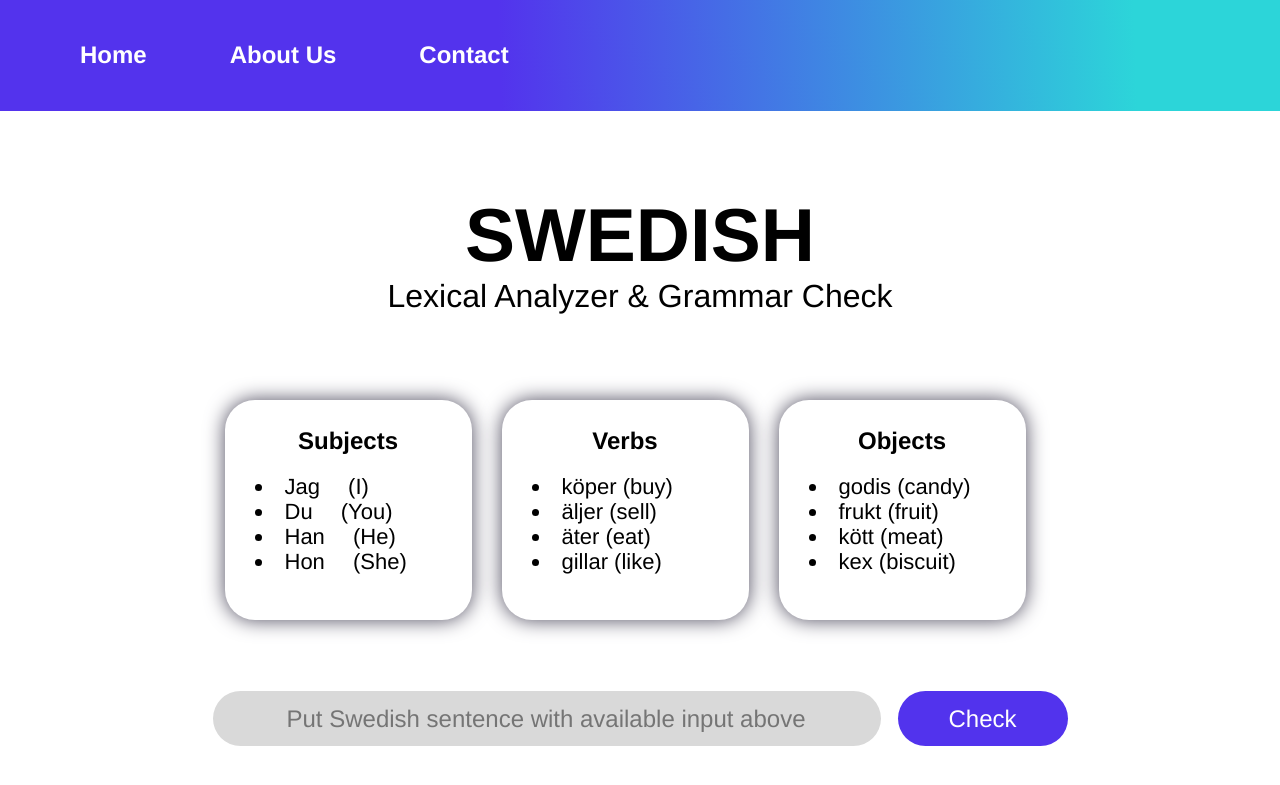
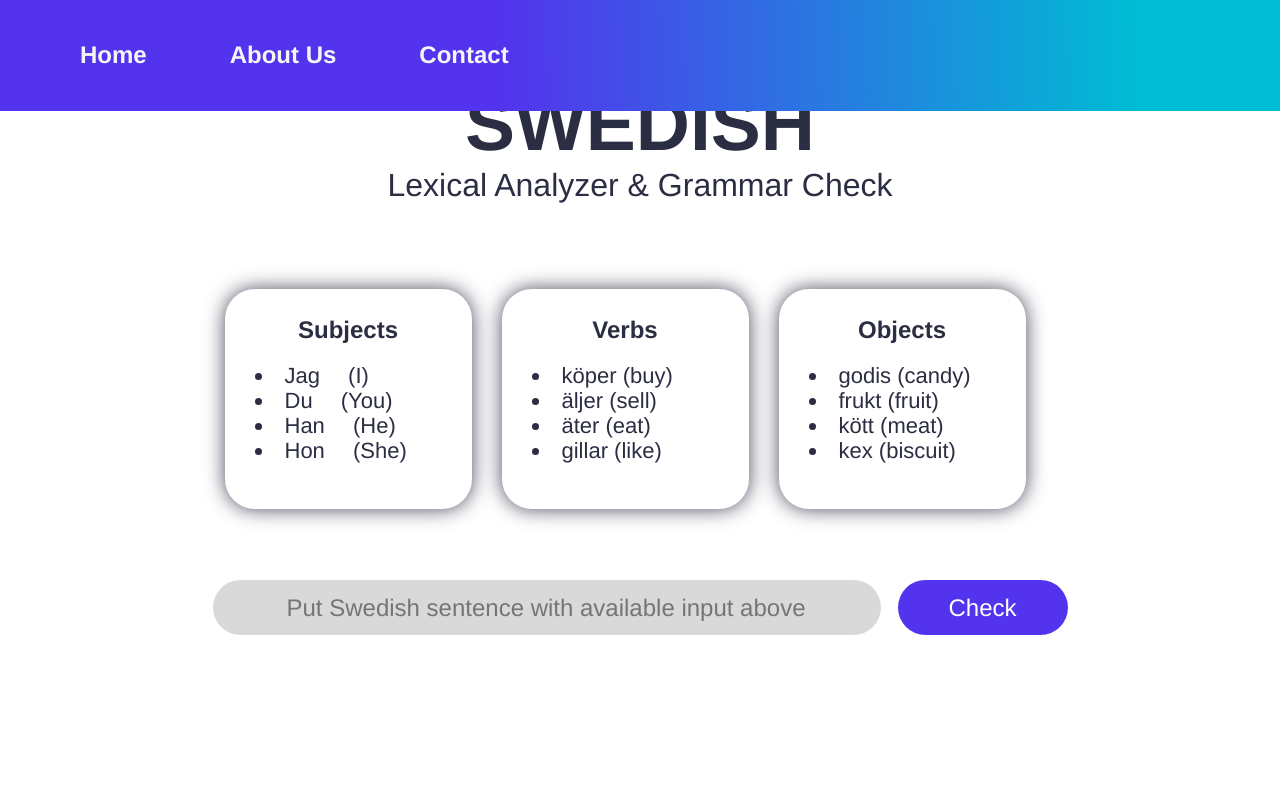
Before and after one commit to Kamize/Parser-Website, a Flask app: page / in a window 1280 px wide. Shown: the top 785 px of the page. Run offline with Flask 2, Linux system fonts and the light colour scheme.

Commit message:
add color function & fixing top navigation

```diff
--- a/static/parser-style.css
+++ b/static/parser-style.css
@@ -1,15 +1,21 @@
+/* Colors */
+:root {
+    --primary-color: #5333ED;
+    --secondary-color: #00bcd4;
+    --dark-color: #2b2d42;
+    --light-color: #f5f5f5;
+
+    --shadow-color: #4C495C;
+    --primary-hover: #3820ae;
+
+    --error-color: #FF0000;
+    --success-color: #00FF00;
+}
+
 *{
     box-sizing: border-box;
     margin: 0;
     font-family: Arial, "Helvetica", sans-serif;
-}
-body {
-    /* padding: 0 30px 30px 30px; */
-    background-color: white;
-    display: flex;
-    flex-direction: column;
-    align-items: center;
-    /* margin-top: -27px; */
 }
 
 /* Header Font*/
@@ -19,6 +25,8 @@ h1 {
     font-weight: 700;
     font-size: 75px;
     line-height: 86px;
+
+    color: var(--dark-color);
 }
 
 h2 {
@@ -27,6 +35,8 @@ h2 {
     font-weight: 400;
     font-size: 32px;
     line-height: 37px;
+
+    color: var(--dark-color);
 }
 
 h3 {
@@ -36,7 +46,7 @@ h3 {
     font-size: 24px;
     line-height: 28px;
 
-    color: #000000;
+    color: var(--dark-color);
 }
 
 input {
@@ -53,7 +63,10 @@ input {
     overflow: hidden;
     height: 111px;
     width: 100%;
-    background: linear-gradient(88.2deg, #5333ED 39.05%, #2CD5D9 88.62%);
+    background: linear-gradient(88.2deg, var(--primary-color) 39.05%, var(--secondary-color) 88.62%);
+
+    position: fixed;
+    z-index: 200;
 }
 
 .wrapper {
@@ -89,7 +102,7 @@ nav ul{
     line-height: 28px;
     text-decoration: none;
 
-    color: #FFFFFF;
+    color: var(--light-color);
 }
 
 /* Title Container*/
@@ -114,8 +127,8 @@ nav ul{
 .available-input .cards {
     width: 247px;
     height: 220px;
-    background: #FFFFFF;
-    box-shadow: 0px 0px 20px #4C495C;
+    background: white;
+    box-shadow: 0px 0px 20px var(--shadow-color);
     border-radius: 30px;
     margin-right: 30px;
 }
@@ -136,8 +149,19 @@ nav ul{
     font-size: 22px;
     line-height: 25px;
 
-    color: #000000;
+    color: var(--dark-color);
 }
+
+/* Body */
+body {
+    /* padding: 0 30px 30px 30px; */
+    background-color: white;
+    display: flex;
+    flex-direction: column;
+    align-items: center;
+    /* margin-top: -27px; */
+}
+
 
 /* Input */
 .input-container{
@@ -170,13 +194,13 @@ nav ul{
 .input-container .button input{
     height: 55px;
     width: 170px;
-    background: #5233ED;
+    background: var(--primary-color);
     border: 0px;
     border-radius: 27.5px;
 
     text-align: center;
 
-    color: #FFFFFF;
+    color: white;
 }
 
 /*Notification*/
@@ -194,5 +218,5 @@ nav ul{
     line-height: 22px;
     text-align: center;
 
-    color: #FF0000;
+    color: var(--error-color);
 }
```
